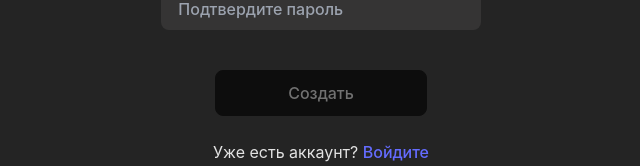
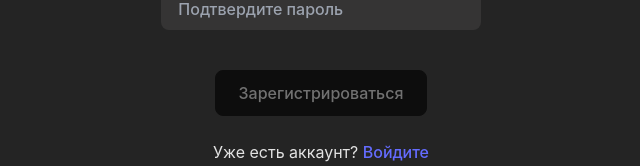
Before and after one commit to thisStorageIsMine/l-4, a React (Vite) app: page /signup in a window 1280 px wide. Shown: the part 418-584 px from the top of the page, without its empty margins (319-959 px from the left). Built offline with nearby package versions, Linux system fonts and the light colour scheme; no server answers; the HTML template or start-up script is replaced by a standard one.

Commit message:
SHEEEESH

```diff
--- a/src/components/pages/Login.tsx
+++ b/src/components/pages/Login.tsx
@@ -2,40 +2,36 @@ import { Link } from "react-router-dom"
 import { Input } from "../ui"
 import { useTitle } from "../../hooks/indes"
 
-import { useRef } from "react"
+import { ChangeEvent, Dispatch, SetStateAction,  useState } from "react"
+import { useErrorNotification, useSuccessNotification } from "../ui/Notifications/hooks"
 
 const Login = () => {
     useTitle('Войти в заметочную')
 
-    const loginRef = useRef<HTMLInputElement>(null);
-    const passwordRef = useRef<HTMLInputElement>(null)
+    const showSuccessNotification = useSuccessNotification()
+    const showErrorNotification = useErrorNotification()
+
+    const [login, setLogin] = useState('');
+    const [password, setPassword] = useState('');
+
+    const isButtonAvalable = login.trim().length > 0 && password.trim().length > 0
 
     function handleClick() {
-        if (!loginRef.current || !passwordRef.current) {
-            console.error('NO INPUT: no input was provided')
-            return;
-        }
 
-        const login = loginRef.current.value.trim()
-        const password = passwordRef.current.value.trim()
+    }
 
-        if (login.length === 0 || password.length === 0) {
-            console.error('NO PASSWORD OR LOGIN: password & login must be not null')
-            return;
-        }
-
-        // const {data, error}
-        console.log('Всё хорошо')
+    const handleChange = (e: ChangeEvent<HTMLInputElement>, dispatch: Dispatch<SetStateAction<string>>) => {
+        dispatch(e.target.value.trim())
     }
 
     return (
         <>
             <div className="flex flex-col w-full max-w-[350px] min-h-[500px] items-center p-10 gap-4">
                 <h1>Вход</h1>
-                <Input type="text" placeholder="Логин" className="mt-6 w-full" ref={loginRef} required />
-                <Input type="password" placeholder="Пароль" className="w-full" ref={passwordRef} required />
+                <Input type="text" placeholder="Логин" className="mt-6 w-full" value={login} onChange={(e) => handleChange(e, setLogin)}  required />
+                <Input type="password" placeholder="Пароль" className="w-full" value={password} onChange={(e) => handleChange(e, setPassword)} required />
 
-                <button className="mt-6 w-full" onClick={() => handleClick()}>Войти</button>
+                <button className="mt-6 w-full" disabled={!isButtonAvalable} onClick={() => handleClick()}>Войти</button>
 
                 <p className=" mt-2">
                     У вас нету аккаунта? <Link to="/signup">Создайте его!</Link>
--- a/src/components/pages/SignUp.tsx
+++ b/src/components/pages/SignUp.tsx
@@ -1,5 +1,5 @@
 import { Link } from "react-router-dom"
-import { Input } from "../ui"
+import { FetchButton, Input } from "../ui"
 import { useDebounce, useTitle } from "../../hooks/indes"
 import { ChangeEvent,  Dispatch, FormEventHandler, SetStateAction,  useState } from "react"
 import { SupabaseService } from "../../supabase"
@@ -107,12 +107,15 @@ const SignUp = () => {
                 <Input type="password" placeholder="Пароль" className="w-full" onChange={e => handleChange(e, setPassword)} required></Input>
                 <Input type="password" placeholder="Подтвердите пароль" className="w-full" onChange={e => handleChange(e, setConfurmPassword)} required></Input>
 
-                <button
+                {/* <button
                     className={`mt-6 w-2/3 ${isLoginFetching ? "animate-pulse brightness-50 cursor-progress" : ""}`}
                     disabled={!isButtonAvalable}
                 >
                     Создать
-                </button>
+                </button> */}
+                <FetchButton type="submit" disabled={!isButtonAvalable} isFetching={isLoginFetching}>
+                    Зарегистрироваться
+                </FetchButton>
 
                 <p className=" mt-2">
                     Уже есть аккаунт? <Link to="/login">Войдите</Link>
--- /dev/null
+++ b/src/components/ui/FetchButton.tsx
@@ -0,0 +1,23 @@
+import { ButtonHTMLAttributes, DetailedHTMLProps } from "react"
+import cn from 'classnames'
+
+export interface IFetchButtonProps extends DetailedHTMLProps<ButtonHTMLAttributes<HTMLButtonElement>, HTMLButtonElement>{
+    onClick?: () => void;
+    isFetching: boolean;
+    disabled: boolean
+}
+
+const FetchButton = ({onClick, isFetching, disabled, children, className, ...props}: IFetchButtonProps) => {
+    return (
+        <button
+            className={`mt-6 w-2/3 ${cn(isFetching ? "animate-pulse brightness-50 cursor-progress" : "", className)}`}
+            disabled={disabled}
+            onClick={onClick}
+            {...props}
+        >
+                {children}
+        </button>
+    )
+}
+
+export {FetchButton}
--- a/src/components/ui/index.ts
+++ b/src/components/ui/index.ts
@@ -1 +1,3 @@
 export * from './Input'
+export * from './Notifications'
+export * from './FetchButton'
```
